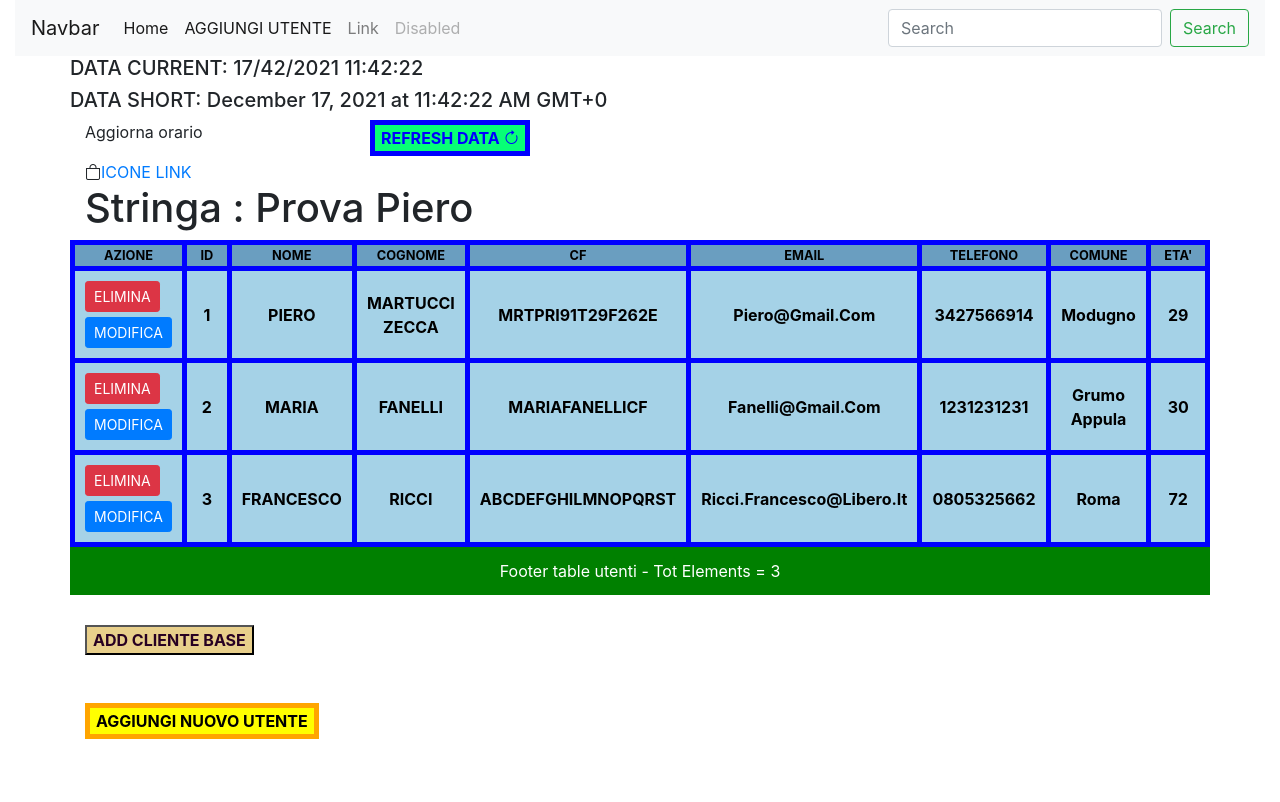
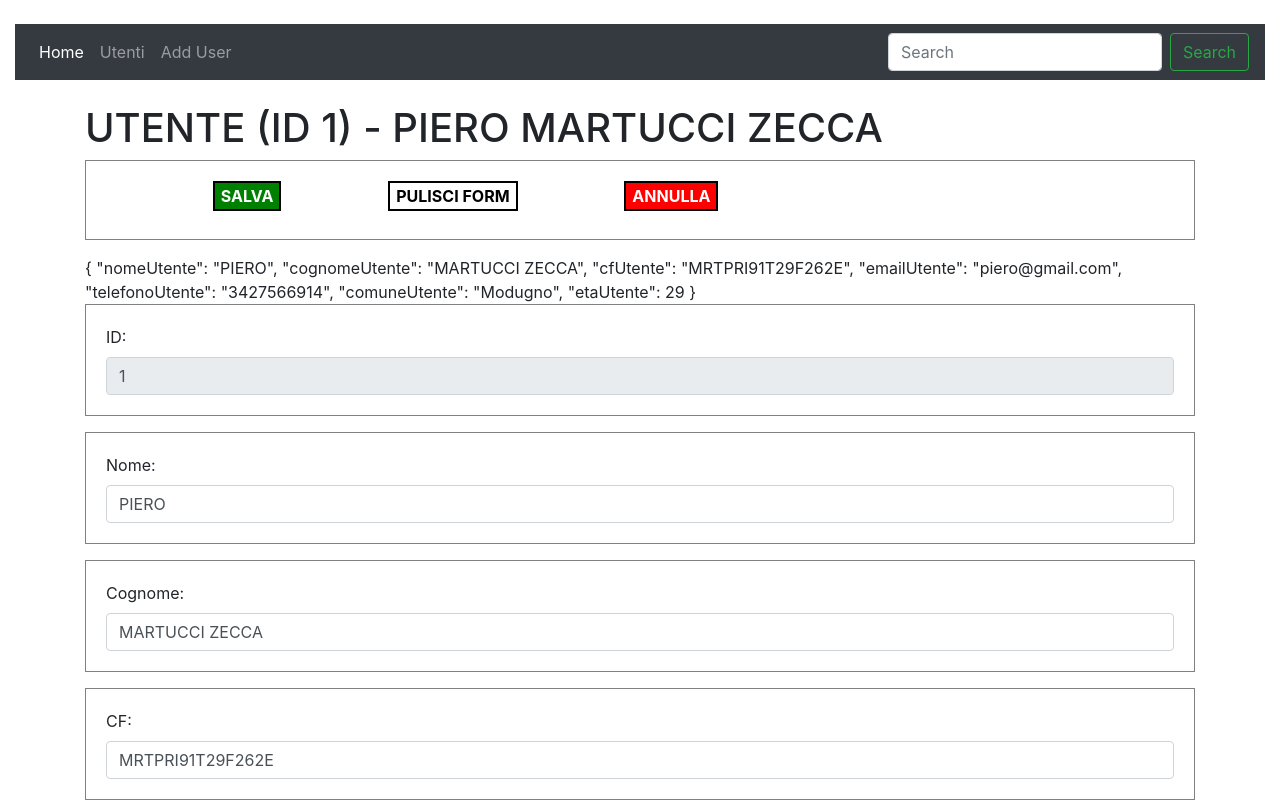
Before and after one commit to pieromz/angular-ivy-khm2eu, an Angular app: page /users/1/edit in a window 1280 px wide. Shown: the top 802 px of the page. Built offline with nearby package versions, Linux system fonts and the light colour scheme.

Commit message:
5 files modified, 1 added

```diff
--- a/src/app/component/navbar/navbar.component.html
+++ b/src/app/component/navbar/navbar.component.html
@@ -1,5 +1,5 @@
-<nav class="navbar navbar-expand-lg navbar-light bg-light">
-  <a class="navbar-brand" href="#">Navbar</a>
+<br />
+<nav class="navbar navbar-expand-sm navbar-dark bg-dark">
   <button
     class="navbar-toggler"
     type="button"
@@ -15,20 +15,25 @@
   <div class="collapse navbar-collapse" id="navbarSupportedContent">
     <ul class="navbar-nav mr-auto">
       <li class="nav-item active">
-        <a class="nav-link" href="#"
-          >Home <span class="sr-only">(current)</span></a
+        <a class="nav-link" href="#" routerLink="/">Home</a>
+      </li>
+      <li class="nav-item">
+        <a class="nav-link" href="#" routerLink="users">Utenti</a>
+      </li>
+      <li class="nav-item">
+        <a
+          class="nav-link"
+          href="#"
+          routerLink="users/new"
+          (click)="addNewUserClick()"
+          >Add User</a
         >
       </li>
-
-      <li class="nav-item active">
-        <a class="nav-link" href="#" (click)="addNewUserClick()"
-          >AGGIUNGI UTENTE</a
-        >
-      </li>
-
+      <!--
       <li class="nav-item">
         <a class="nav-link" href="#">Link</a>
       </li>
+      -->
       <!--
       <li class="nav-item dropdown">
         <a
@@ -50,11 +55,13 @@
         </div>
       </li>
       -->
+      <!--
       <li class="nav-item">
         <a class="nav-link disabled" href="#" tabindex="-1" aria-disabled="true"
           >Disabled</a
         >
       </li>
+      -->
     </ul>
     <form class="form-inline my-2 my-lg-0">
       <input
@@ -69,3 +76,4 @@
     </form>
   </div>
 </nav>
+<br />
--- a/src/app/component/services/user.service.ts
+++ b/src/app/component/services/user.service.ts
@@ -38,6 +38,15 @@ export class UserService {
 
   getUsers() {
     return this.users;
+  }
+
+  getUserById(id: number) {
+    const idx = this.users.findIndex((v) => v.id == id);
+    if (idx >= 0) {
+      return this.users[idx];
+    } else {
+      return null;
+    }
   }
 
   cancellaUtente(utente: any): void {
--- a/src/app/component/user-detail/user-detail.component.ts
+++ b/src/app/component/user-detail/user-detail.component.ts
@@ -5,6 +5,7 @@ import {
   OnInit,
   SimpleChanges,
 } from '@angular/core';
+import { ActivatedRoute } from '@angular/router';
 import { User } from '../class/user';
 import { UserService } from '../services/user.service';
 
@@ -17,9 +18,13 @@ export class UserDetailComponent implements OnInit, OnChanges {
   @Input('user-selected') utenteSelezionato: boolean | undefined;
   @Input('utente-da-modificare') utenteForm: User;
 
-  constructor(private service: UserService) {}
+  constructor(private service: UserService, private route: ActivatedRoute) {}
 
-  ngOnInit() {}
+  ngOnInit() {
+    this.route.params.subscribe((params) => {
+      this.utenteForm = this.service.getUserById(+params.id); //+ implica il cast a number
+    });
+  }
 
   annullaModificaUtente(form) {
     this.svuotaCampiForm(form);
--- a/src/app/main.html
+++ b/src/app/main.html
@@ -1,6 +1,15 @@
 <!--NAV BAR-->
 <app-navbar (onClickNewUser)="aggiungiUtenteDaHeader($event)"></app-navbar>
 
+<div class="container">
+  <div class="row">
+    <div class="col-12">
+      <router-outlet></router-outlet>
+    </div>
+  </div>
+</div>
+
+<!--
 <div class="mainDiv container">
   <div class="usersDiv">
     <app-users
@@ -34,8 +43,13 @@
     ></app-user-detail>
   </div>
 </div>
+-->
 
 <br /><br /><br />
+<h1>--------------------------------------------</h1>
+<h1 style="color: red; text-align: center; padding: 20px">
+  INIZIO SEZIONE MIA PERSONALE
+</h1>
 
 <div class="container">
   <div class="row">
```
Also changed, not shown: src/app/app-routing.module.ts (added, +36 -0 lines), src/app/app.module.ts (+6 -4 lines).
